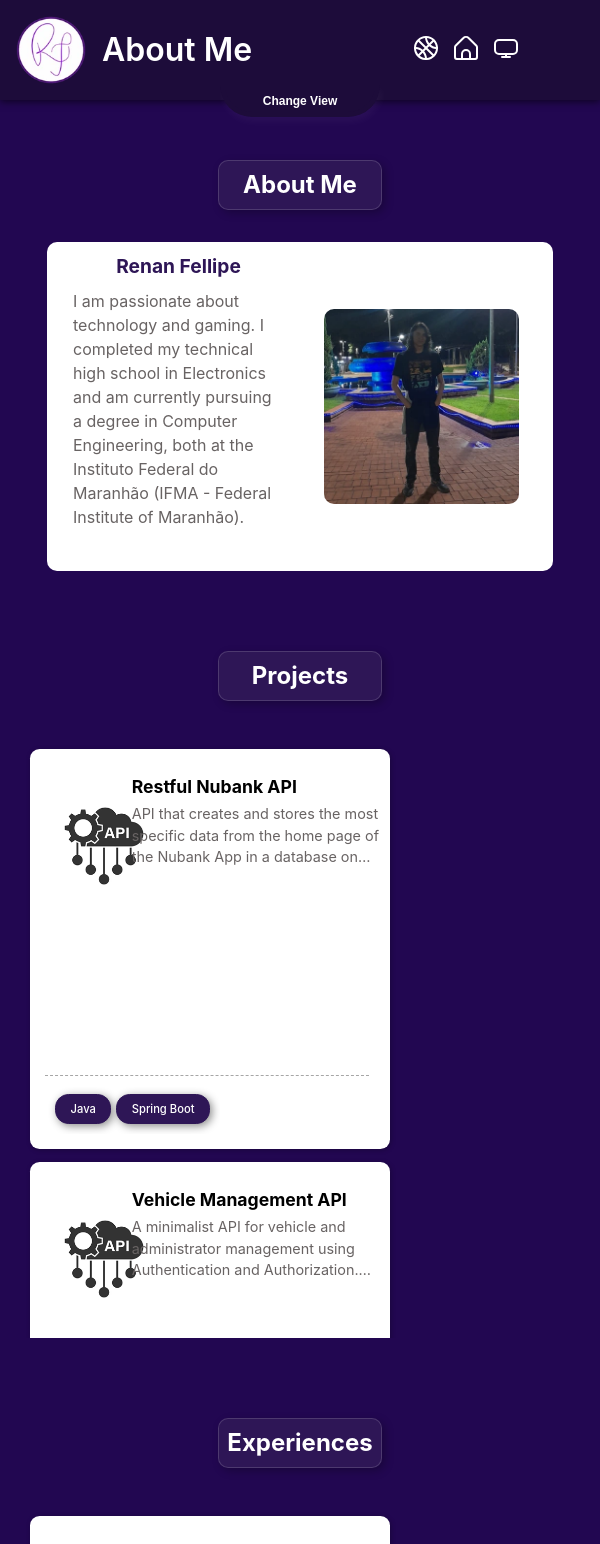
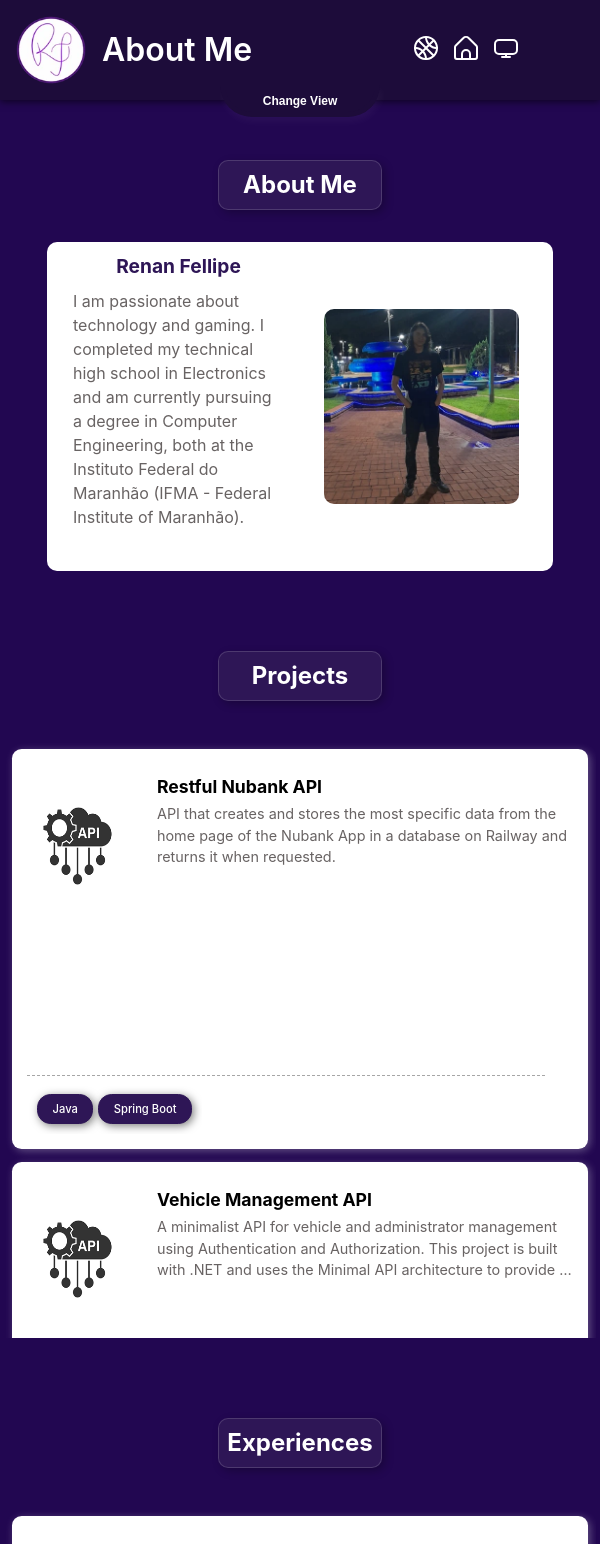
Before and after one commit to Xounder/portfolio, a React (Vite) app: page /scroll in a window 600 px wide. Shown: the top 1544 px of the page. Built offline with nearby package versions, Linux system fonts and the light colour scheme.

Commit message:
fixed responsivity cards-components

```diff
--- a/src/components/Button/Button.css
+++ b/src/components/Button/Button.css
@@ -1,5 +1,5 @@
 .button {
-    padding: 0.6em 6em;
+    padding: 9.6px 96px;
     font-size: 0.9em;
     font-weight: 500;
     font-family: inherit;
@@ -9,7 +9,7 @@
     cursor: pointer;
     transition: border-color 0.25s;
     color: white;
-    box-shadow: 0.2em 0.2em 0.8em rgba(0, 0, 0, 0.45);}
+    box-shadow: 2px 2px 8px rgba(0, 0, 0, 0.5);}
 
 .button:hover {
     border-color: #646cff;
@@ -17,5 +17,5 @@
 
 .button:focus,
 .button:focus-visible {
-    outline: 0.25em auto -webkit-focus-ring-color;
+    outline: 4px auto -webkit-focus-ring-color;
 }
--- a/src/components/DefaultCard/DefaultCard.css
+++ b/src/components/DefaultCard/DefaultCard.css
@@ -1,37 +1,38 @@
 .default-card {
     position: relative;
-    display: flex;
-    flex-direction: column;
+
     background-color: white;
     border-radius: 0.6em;
-    box-shadow: 0.06em 0.06em 0.3em 0 rgba(0, 0, 0, 0.25);
+    box-shadow: 2px 2px 8px 0 rgba(255, 255, 255, 0.3);
     transition: 0.3s ease;
 }
 
 .default-card:hover {
-    box-shadow: 0.06em 0.06em 0.3em 0 rgba(0, 0, 0, 0.7);
+    box-shadow: 1px 1px 8px 0 rgba(255, 255, 255, 0.8);
 }
 
 .default-card__content {
+    padding: 1.57em 0.6em 0.6em 0.6em;
+}
+
+.default-card__content__image {
     display: flex;
-    flex-direction: column;
     justify-content: center;
     align-items: center;
-    padding: 1.57em 0.6em 0.6em 0.6em;
+}
+
+.default-card__content__image img {
+    width: 15em;
+    height: 10em;
+    max-width: 60%;
+    max-height: 100%;
 }
 
 .default-card__content__ {
     display: flex;
     flex-direction: column;
     justify-content: space-between;
-}
-
-
-.default-card__content__image img {
-    border-radius: 0.6em;
-    width: 15em;
-    height: 10em;
-    display: block;
+    flex: 1;
 }
 
 .default-card__content__text h3 {
@@ -63,10 +64,16 @@
 
 @media screen and (max-width: 600px) {
     .default-card {
-        min-width: 22.5em;
-        max-width: 22.5em;
+        width: 22.5em;
+        max-width: 95vw;
         min-height: 25em;
-        max-height: 25em;
+        max-height: 75vh;
+    }
+
+    .default-card__content__image {
+        width: 100%;
+        max-width: 100%;
+        max-height: 100%;
     }
 
     .default-card__content__component {
@@ -83,21 +90,24 @@
     }
 
     .default-card__content {
-        height: 9em;
+        display: flex;
         flex-direction: row;
         justify-content: space-around;
         padding: 1.25em 1.87em;
         transition: all 0.3s ease-in-out;
+        height: 9em;
     }
 
     .default-card__content__image {
         max-width: 20%;
+        min-width: 10%;
     }
 
     .default-card__content__image img {
+        max-width: 100%;
         width: 8em;
         height: 8em;
-        object-fit: cover;
+        object-fit: fill;
         display: block;
     }
 
--- a/src/components/DefaultCardGroup/DefaultCardGroup.css
+++ b/src/components/DefaultCardGroup/DefaultCardGroup.css
@@ -7,7 +7,6 @@
     scroll-behavior: smooth;
     scrollbar-width: thin;
     scrollbar-color: rgba(255, 255, 255, 0.5) transparent;
-    padding: 0 2vw;
 }
 
 .group-cards {
@@ -34,10 +33,15 @@
 
 @media screen and (max-width: 600px) {
     .group-cards {
-        min-width: 100%;
-        max-width: 90vw;
-        min-height: 26.5em;
-        max-height: 26.5em;
+        min-width: 96vw;
+        max-width: 96vw;
+        min-height: 25em;
+        max-height: 75vh;
+    }
+
+    .group-cards > * {
+        min-width: 96vw;
+        flex: 0 0 auto;
     }
 }
 
--- a/src/data/data.ts
+++ b/src/data/data.ts
@@ -64,7 +64,7 @@ export const RecognitionsCards: ExperienceCardsProps[] = [
         img: logoMarathonSBC,
         alt: "Logo of Marathon SBC",
       },
-      title: "Maratona SBC de programação - Terceiro lugar fase regional",
+      title: "Third place - Regional phase",
       description:
         "The SBC Programming Marathon, organized by the Brazilian Computer Society (SBC), challenges students to solve algorithmic problems under time constraints. In 2022, my team secured third place in the regional phase, qualifying for the national phase.",
       link: "https://santaines.ifma.edu.br/2022/11/30/alunos-destacam-se-em-maratona-de-programacao-da-sbc/",
@@ -82,7 +82,7 @@ export const RecognitionsCards: ExperienceCardsProps[] = [
         img: logoVoxy,
         alt: "Logo of Voxy",
       },
-      title: "Voxy Proficiency Achievement Certificate - Intermediate",
+      title: "English Proficiency - Intermediate",
       description:
         "The Voxy Proficiency Achievement Certificate - Intermediate was awarded after completing a proficiency test in English as part of the CI&T Next Gen recruitment process. This certification represents an intermediate level of English proficiency.",
       link: "https://app.voxy.com/certificates/proficiency-test/672913240ae424dd618603c2/",
```
